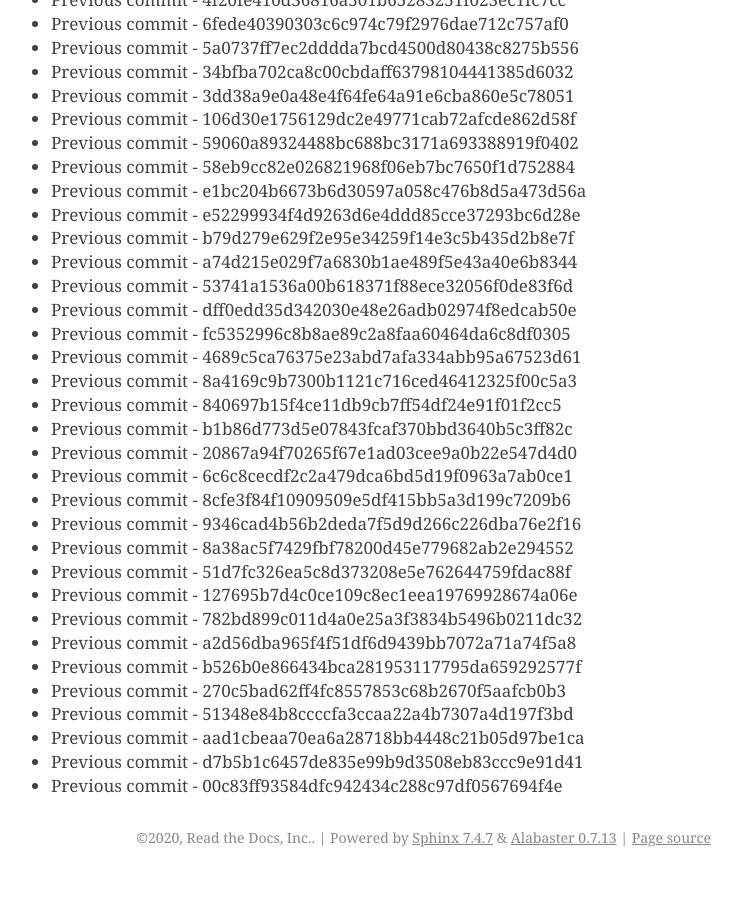
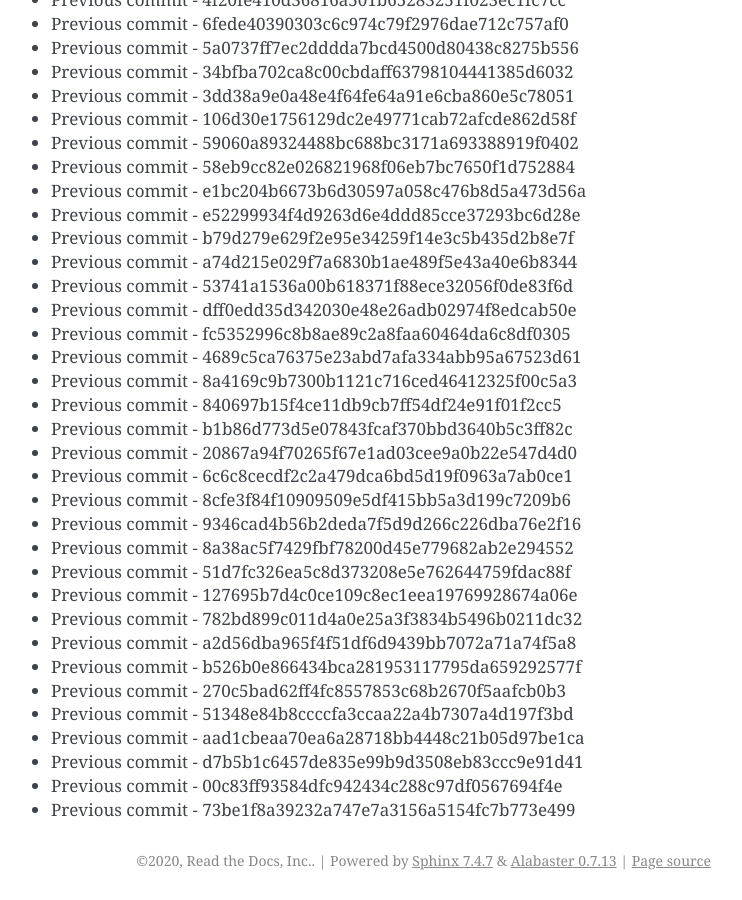
Before and after one commit to readthedocs/rtd-git-stresstest, a Sphinx documentation site: the page built from docs/updates.rst, in a window 1280 px wide and 900 px high, scrolled down 103291 px. Shown: the whole window, without its empty margins (399-1141 px from the left). Built offline with Sphinx 7.4.7, drawn with Linux system fonts in a browser that asks for light colours; before the commit the page ends 104168 px from its top, so only the background shows below that.

Commit message:
Generating commit from previous: 73be1f8a39232a747e7a3156a5154fc7b773e499

```diff
--- a/docs/updates.rst
+++ b/docs/updates.rst
@@ -4372,3 +4372,4 @@ It can be tested for any performance characteristics.
 * Previous commit - aad1cbeaa70ea6a28718bb4448c21b05d97be1ca
 * Previous commit - d7b5b1c6457de835e99b9d3508eb83ccc9e91d41
 * Previous commit - 00c83ff93584dfc942434c288c97df0567694f4e
+* Previous commit - 73be1f8a39232a747e7a3156a5154fc7b773e499
```
